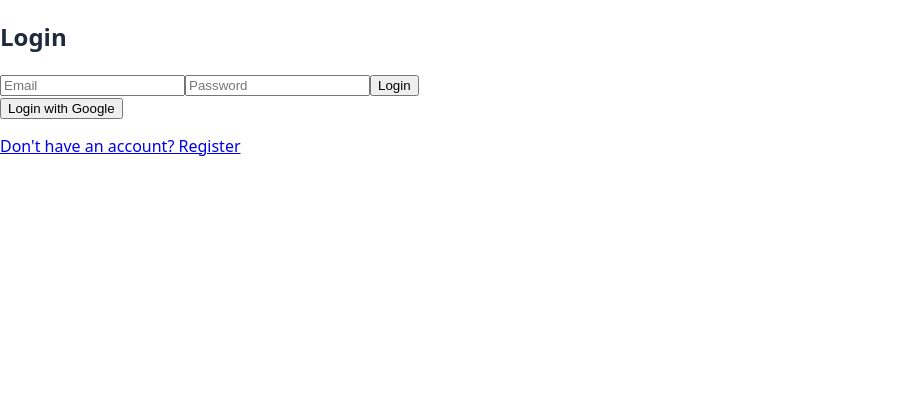
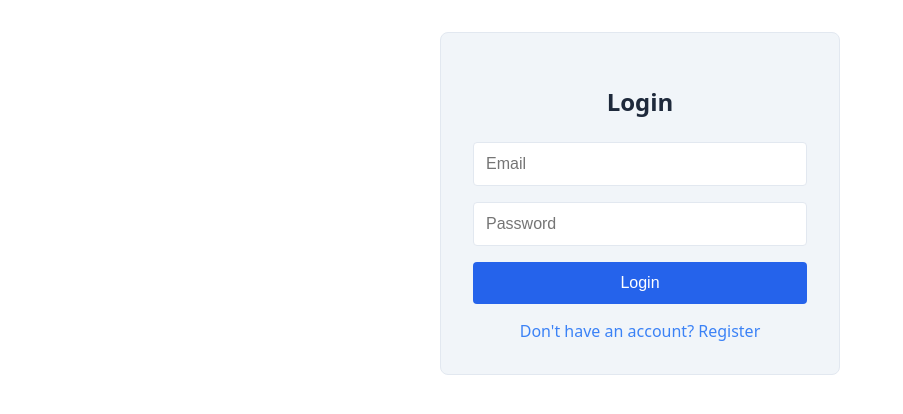
Before and after one commit to ArnoVanSteenbergen03/RecipeBook, a React (Vite) app: page /login in a window 1280 px wide. Shown: the top 414 px of the page, without its empty margins (0-903 px from the left). Built offline with nearby package versions, Linux system fonts and the light colour scheme; no server answers.

Commit message:
styled the login

```diff
--- a/src/components/Login.jsx
+++ b/src/components/Login.jsx
@@ -2,8 +2,6 @@ import React, { useState, useEffect } from "react";
 import {
   getAuth,
   signInWithEmailAndPassword,
-  signInWithRedirect,
-  GoogleAuthProvider,
   getRedirectResult,
   onAuthStateChanged,
 } from "firebase/auth";
@@ -44,35 +42,27 @@ function Login() {
     }
   };
 
-  const handleGoogleLogin = async () => {
-    try {
-      const provider = new GoogleAuthProvider();
-      await signInWithRedirect(auth, provider);
-    } catch (err) {
-      setError(err.message);
-    }
-  };
-
   return (
-    <div>
-      <h2>Login</h2>
-      <form onSubmit={handleEmailLogin}>
+    <div className="login">
+      <h2 className="login__title">Login</h2>
+      <form onSubmit={handleEmailLogin} className="login__form">
         <input
           type="email"
           placeholder="Email"
           value={email}
           onChange={(e) => setEmail(e.target.value)}
+          className="login__input"
         />
         <input
           type="password"
           placeholder="Password"
           value={password}
           onChange={(e) => setPassword(e.target.value)}
+          className="login__input"
         />
-        <button type="submit">Login</button>
+        <button type="submit" className="login__button">Login</button>
       </form>
-      <button onClick={handleGoogleLogin}>Login with Google</button>
-      <div style={{ marginTop: "1em" }}>
+      <div style={{ marginTop: "1em" }} className="login__register-link">
         <Link to="/register">Don't have an account? Register</Link>
       </div>
       {error && <p style={{ color: "red" }}>{error}</p>}
--- /dev/null
+++ b/src/css/login.css
@@ -0,0 +1,80 @@
+.login {
+  max-width: 400px;
+  margin: 2em auto;
+  padding: 2em;
+  border: 1px solid var(--border);
+  border-radius: 8px;
+  background-color: var(--bg-tertiary);
+  box-sizing: border-box;
+}
+
+.login__title {
+  text-align: center;
+  margin-bottom: 1em;
+  font-size: 1.5em;
+  color: var(--text-primary);
+}
+
+.login__form {
+  display: flex;
+  flex-direction: column;
+}
+
+.login__input {
+  margin-bottom: 1em;
+  padding: 0.75em;
+  font-size: 1em;
+  border: 1px solid var(--border);
+  border-radius: 4px;
+  background: var(--bg-primary);
+  color: var(--text-primary);
+  box-sizing: border-box;
+}
+
+.login__button {
+  padding: 0.75em;
+  font-size: 1em;
+  color: #fff;
+  background-color: var(--primary);
+  border: none;
+  border-radius: 4px;
+  cursor: pointer;
+  transition: background 0.2s;
+}
+
+.login__button:hover {
+  background-color: var(--primary-dark);
+}
+
+.login__register-link {
+  text-align: center;
+  margin-top: 1em;
+}
+
+.login__register-link a {
+  color: var(--highlight);
+  text-decoration: none;
+}
+
+/*Responsive styles */
+@media (max-width: 500px) {
+  .login {
+    max-width: 98vw;
+    padding: 1.5em;
+    margin: 1em auto;
+  }
+
+  .login__title {
+    font-size: 1.4em;
+  }
+
+  .login__input,
+  .login__button {
+    font-size: 1.1em;
+    padding: 0.9em;
+  }
+
+  .login__register-link {
+    font-size: 1em;
+  }
+}
--- a/src/css/main.css
+++ b/src/css/main.css
@@ -4,6 +4,7 @@
 @import url("./about.css");
 @import url("./account.css");
 @import url("./modal.css");
+@import url("./login.css");
 
 :root {
   /* Primary Colors */
```
